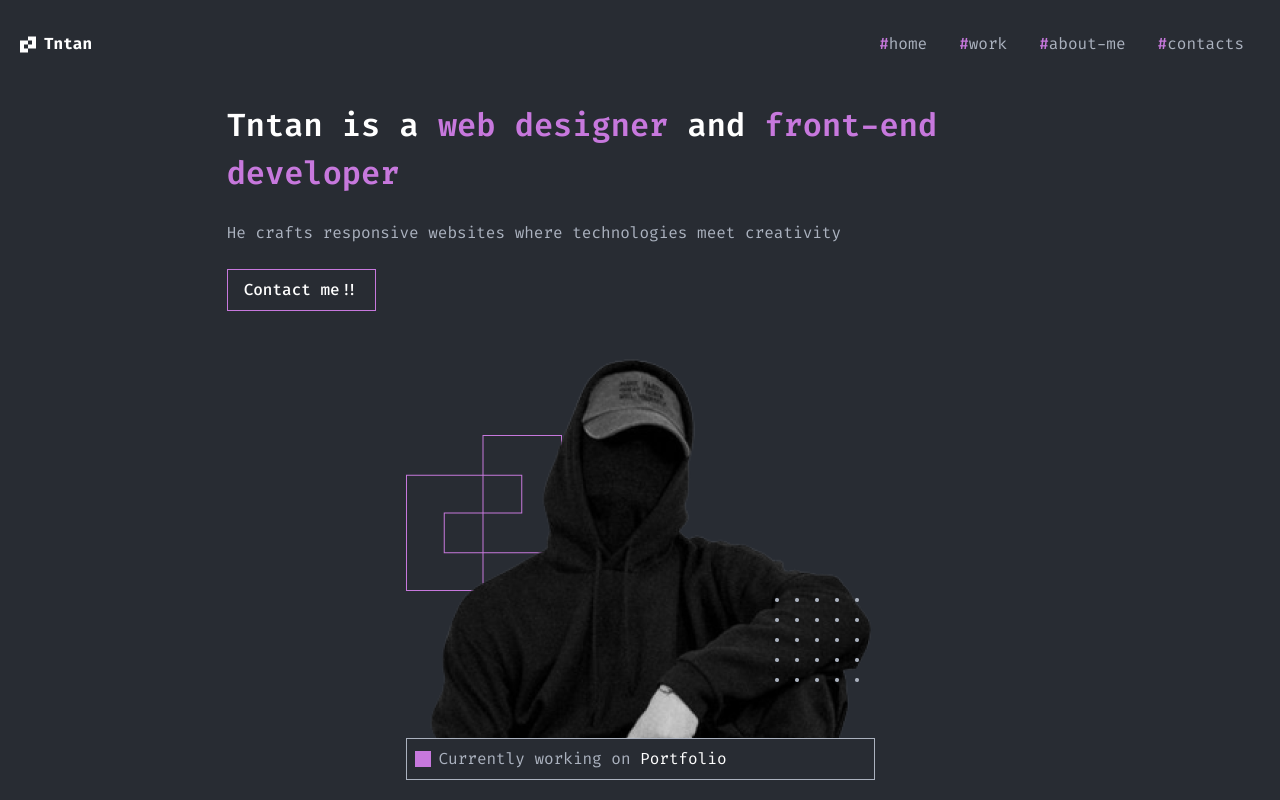
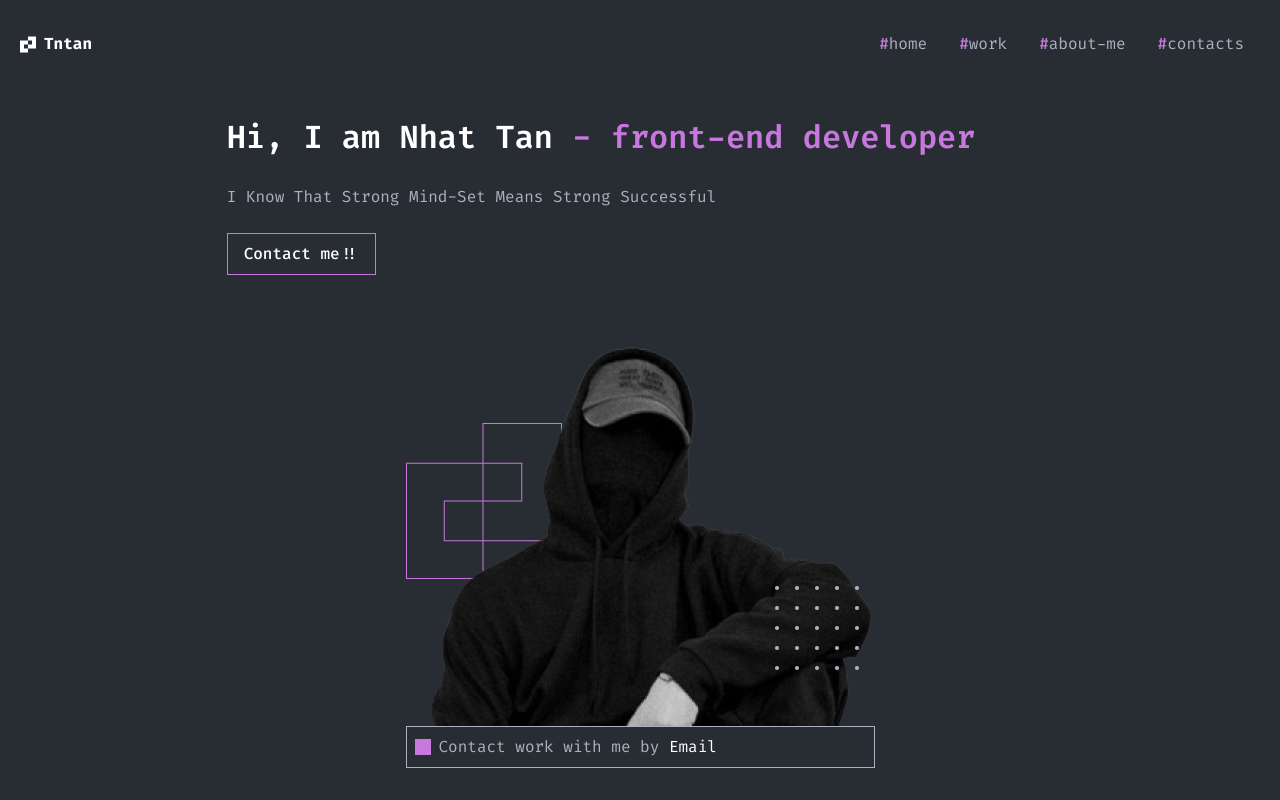
Before and after one commit to tntann/portfolio-reactjs, a React (Vite) app: page / in a window 1280 px wide. Shown: the top 800 px of the page. Built offline with nearby package versions, Linux system fonts and the light colour scheme.

Commit message:
portfolio-reactjs

```diff
--- a/src/components/first_section_about/About.jsx
+++ b/src/components/first_section_about/About.jsx
@@ -7,11 +7,11 @@ const About = () => {
       <div className="px-5 max-w-[1560px] mx-auto min-h-screen pt-20 flex items-center justify-between flex-wrap">
         <div className="w-10/12 sm:w-8/12 mx-auto">
           <h1 className=" font-semibold text-[32px] text-white mb-3">
-            Tntan is a <span className=" text-[#C778DD]">web designer</span> and
+            Hi, I am Nhat Tan <span className=" text-[#C778DD]"> - </span>
             <span className=" text-[#C778DD]"> front-end developer</span>
           </h1>
           <p className="text-[#ABB2BF] my-6">
-            He crafts responsive websites where technologies meet creativity
+            I Know That Strong Mind-Set Means Strong Successful
           </p>
           <button className="text-white font-medium py-2 px-4 border duration-200 border-[#C778DD] hover:bg-[#C778DD33]">
             Contact me!!
@@ -24,7 +24,7 @@ const About = () => {
           <div className="border flex items-center gap-2 border-[#ABB2BF] p-2 text-[#ABB2BF]">
             <div className=" w-4 h-4 bg-[#C778DD]"></div>
             <div className="">
-              Currently working on <span className="text-white">Portfolio</span>
+              Contact work with me by <span className="text-white">Email</span>
             </div>
           </div>
         </div>
```
